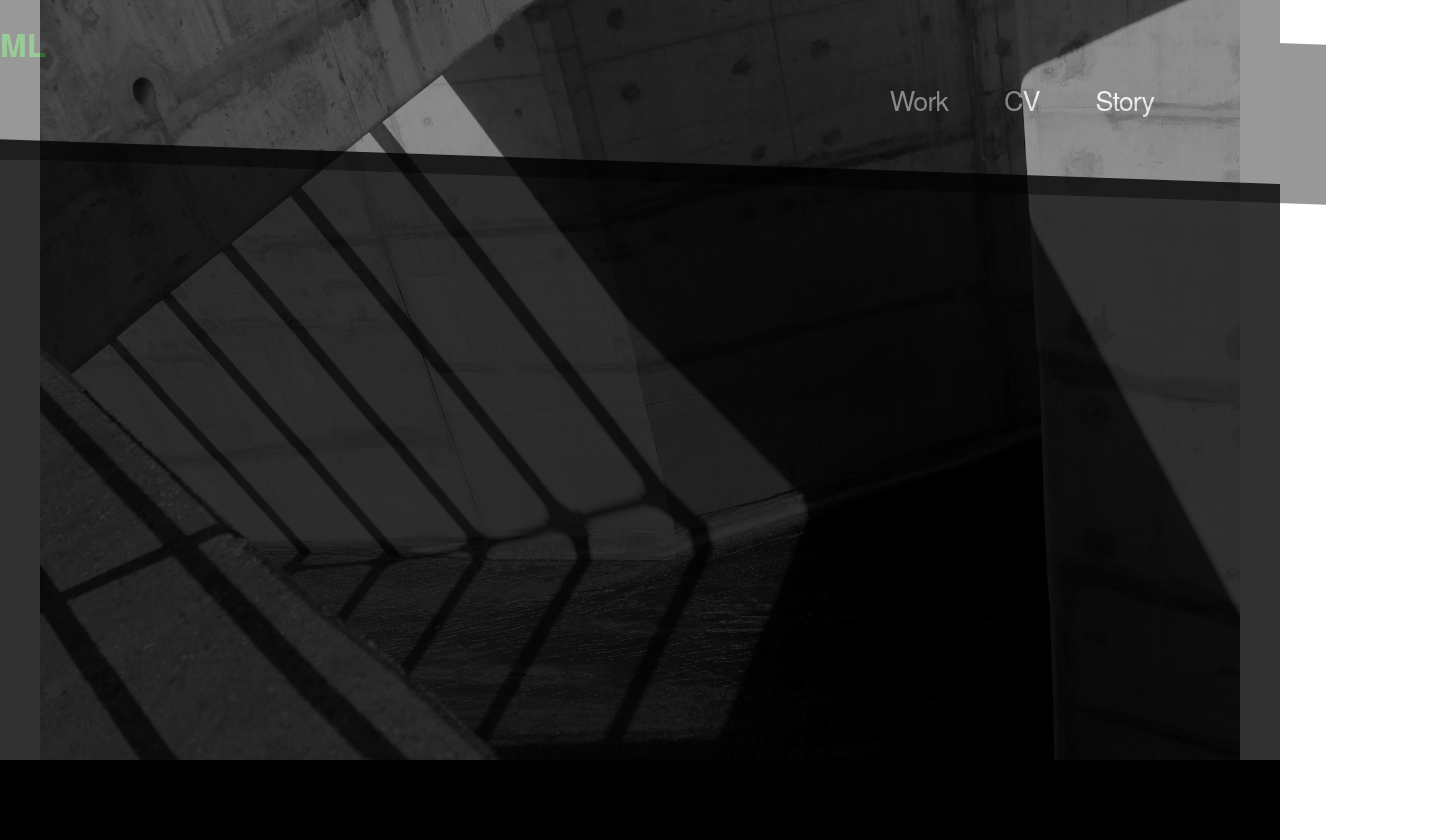
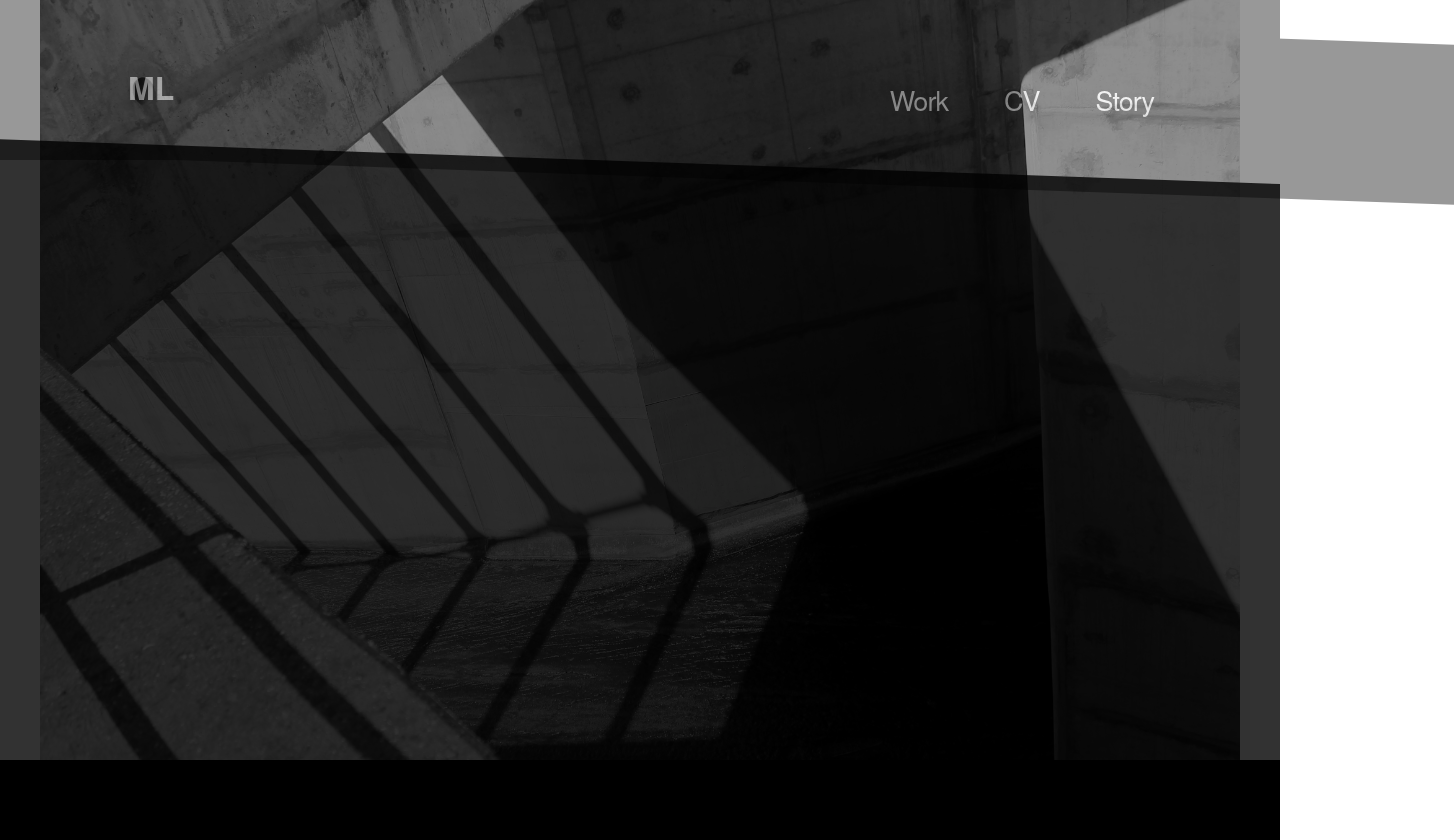
Before and after one commit to lomlo/CV_3.0, a plain HTML site: page index.html in a window 1280 px wide. Shown: the whole page, 1454 px wide, since content can reach past the window. Drawn offline with Linux system fonts and the light colour scheme.

Commit message:
header elements in position

```diff
--- a/css/index.css
+++ b/css/index.css
@@ -63,10 +63,11 @@ html {
 h1 {
   z-index: 5;
   font-family: HelveticaNeue;
-  color: green;
+  color: white;
   display: inline-block;
   position: relative;
   float: left;
+  margin: 5% 0% 0% 10%;
 }
 
 nav {
```
